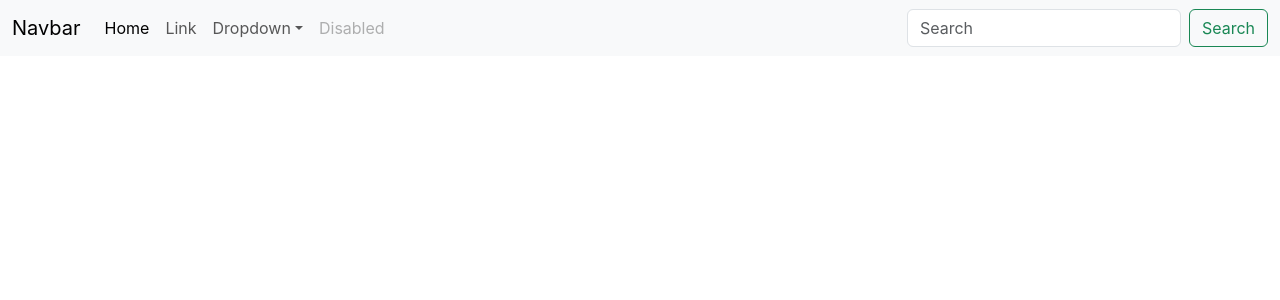
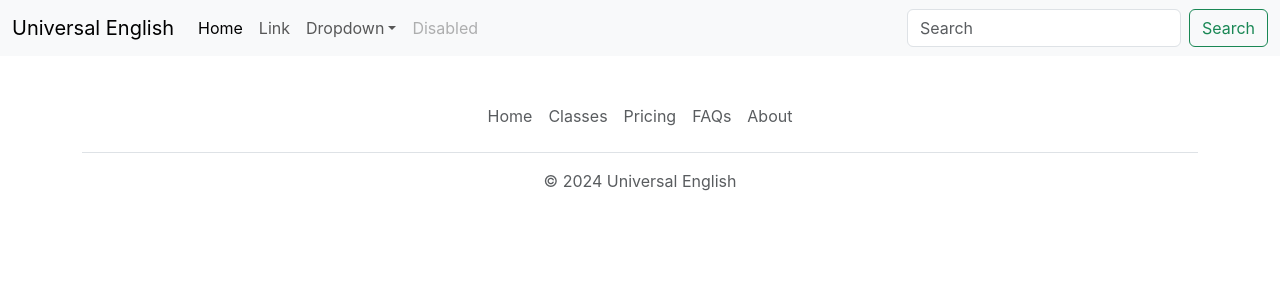
Before and after one commit to jmmount/universal, a React (Create React App) app: page / in a window 1280 px wide. Shown: the top 300 px of the page. Built offline with nearby package versions, Linux system fonts and the light colour scheme.

Commit message:
updates node_modules

```diff
--- a/package.json
+++ b/package.json
@@ -26,7 +26,6 @@
     },
     "extends": [
       "react-app",
-      "react-app/jest",
       "plugin:jest/recommended"
     ],
     "plugins": [
@@ -48,9 +47,9 @@
   "devDependencies": {
     "@babel/plugin-proposal-private-property-in-object": "^7.21.11",
     "@eslint/js": "^9.9.0",
-    "eslint": "^9.9.0",
+    "eslint": "^8.57.0",
     "eslint-config-react-app": "^7.0.1",
-    "eslint-plugin-jest": "^28.8.0",
+    "eslint-plugin-jest": "^27.9.0",
     "eslint-plugin-react": "^7.35.0",
     "globals": "^15.9.0"
   }
--- a/src/App.js
+++ b/src/App.js
@@ -1,4 +1,4 @@
-import Navbar from './components/Navbar.js';
+import Home from './pages/Home.jsx';
 //import './App.css';
 
 /*function App() {
@@ -23,7 +23,7 @@
 }*/
 
 function App() {
-  return <Navbar/>
+  return <Home/>
 };
 
 export default App;
--- /dev/null
+++ b/src/components/Footer.jsx
@@ -0,0 +1,18 @@
+function Footer () {
+  return (
+    <div className="container">
+  <footer className="py-3 my-4">
+    <ul className="nav justify-content-center border-bottom pb-3 mb-3">
+      <li className="nav-item"><a href="#" className="nav-link px-2 text-body-secondary">Home</a></li>
+      <li className="nav-item"><a href="#" className="nav-link px-2 text-body-secondary">Classes</a></li>
+      <li className="nav-item"><a href="#" className="nav-link px-2 text-body-secondary">Pricing</a></li>
+      <li className="nav-item"><a href="#" className="nav-link px-2 text-body-secondary">FAQs</a></li>
+      <li className="nav-item"><a href="#" className="nav-link px-2 text-body-secondary">About</a></li>
+    </ul>
+    <p className="text-center text-body-secondary">&copy; 2024 Universal English</p>
+  </footer>
+</div>
+  );
+}
+
+export default Footer;
--- a/src/components/Navbar.js
+++ b/src/components/Navbar.jsx
@@ -2,7 +2,7 @@
     return (
     <nav className="navbar navbar-expand-lg bg-body-tertiary">
   <div className="container-fluid">
-    <a className="navbar-brand" href="#">Navbar</a>
+    <a className="navbar-brand" href="#">Universal English</a>
     <button className="navbar-toggler" type="button" data-bs-toggle="collapse" data-bs-target="#navbarSupportedContent" aria-controls="navbarSupportedContent" aria-expanded="false" aria-label="Toggle navigation">
       <span className="navbar-toggler-icon"></span>
     </button>
--- /dev/null
+++ b/src/pages/Home.jsx
@@ -0,0 +1,13 @@
+import Navbar from '../components/Navbar.jsx';
+import Footer from '../components/Footer.jsx';
+
+function Home () {
+    return (
+        <>
+            <Navbar />
+            <Footer />
+        </>
+    );
+}
+
+export default Home;
```
Also changed, not shown: 1 other file (tests, documents, lock files or other folders).
